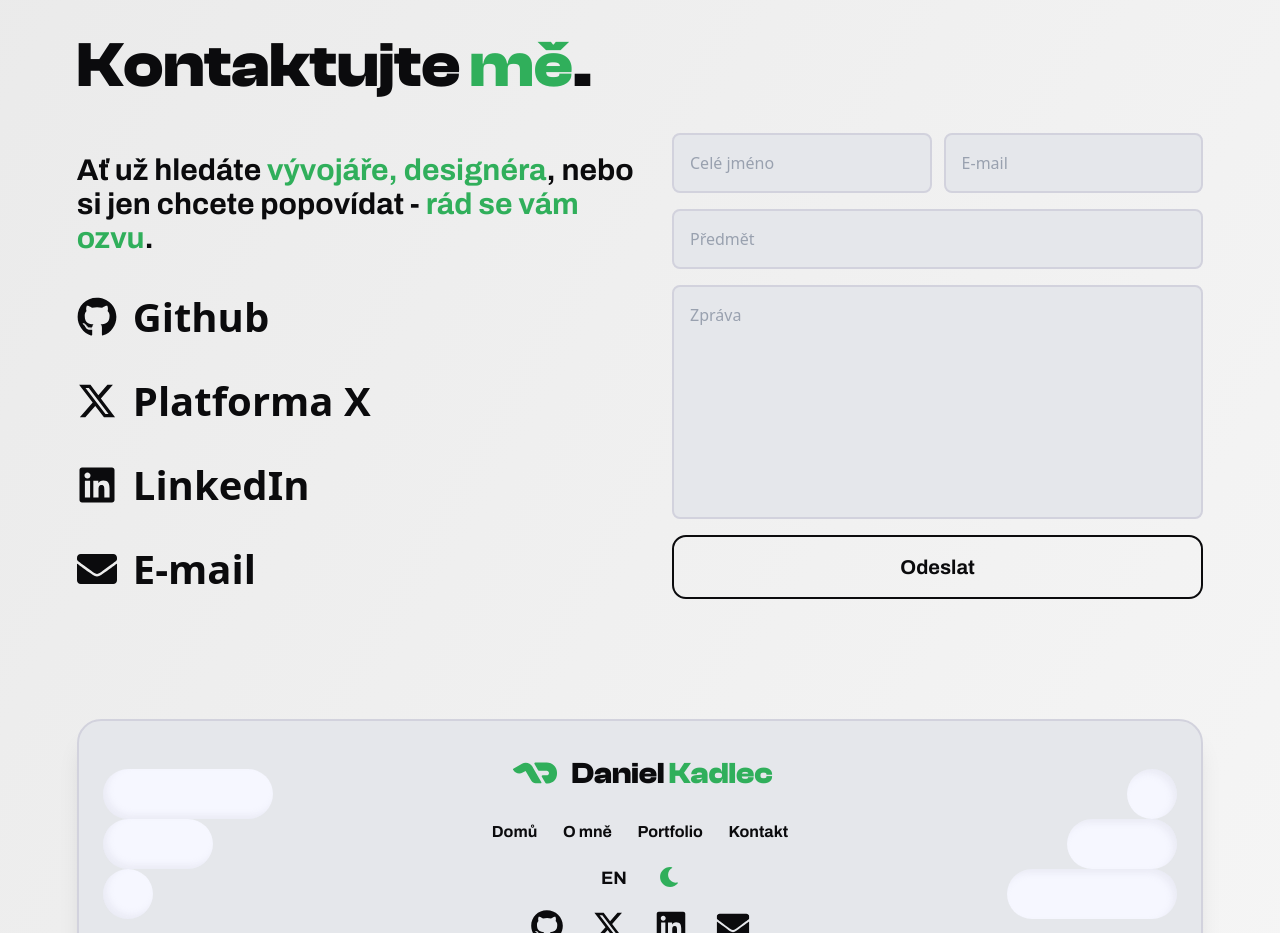
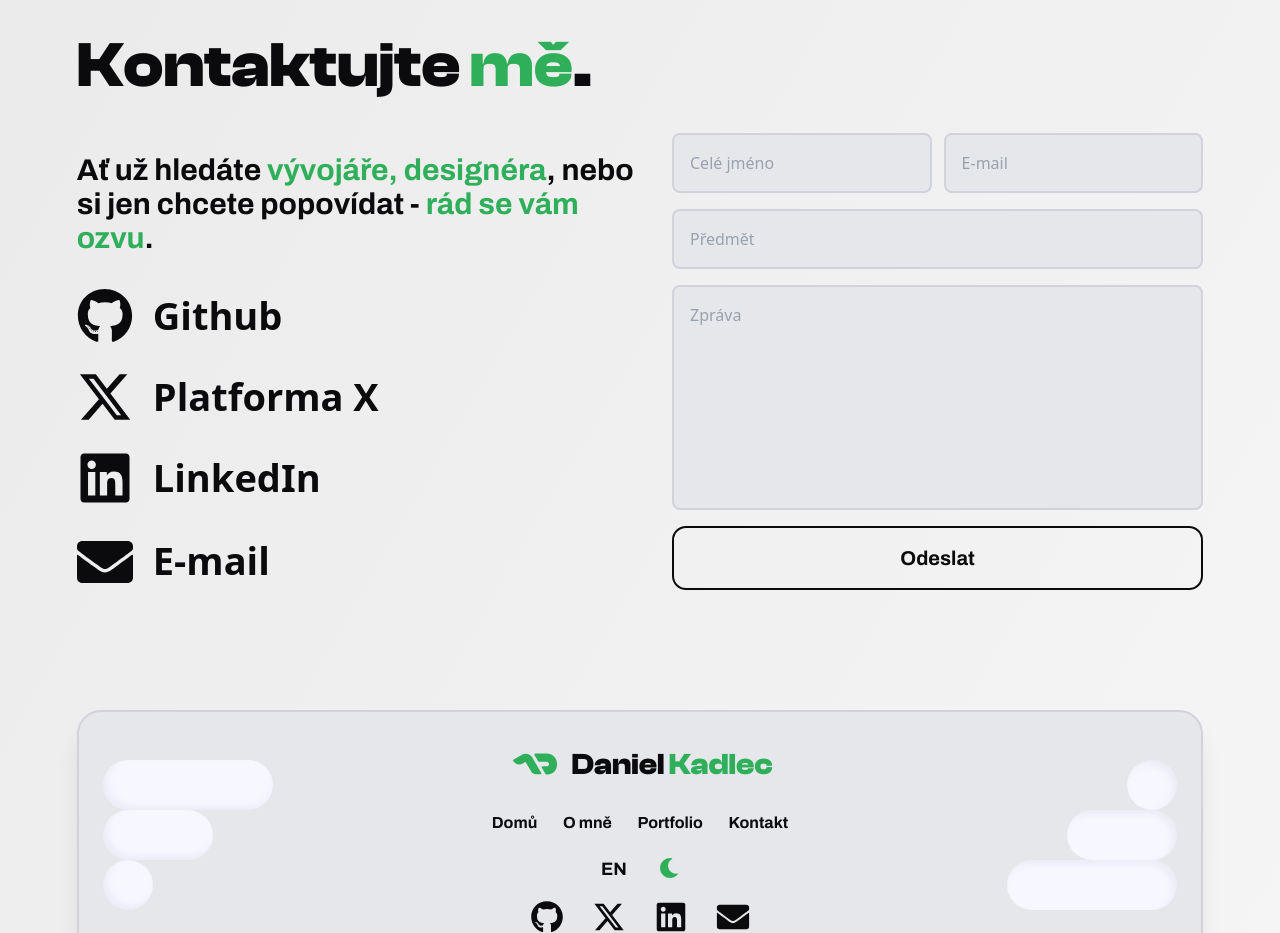
Before and after one commit to Decayyer107/Daniel-Kadlec, a Next.js app: page / in a window 1280 px wide. Shown: the part 3600-4533 px from the top of the page. Built offline with nearby package versions, Linux system fonts and the light colour scheme.

Commit message:
feat: added contact form animation

```diff
--- a/src/app/sections/contact.tsx
+++ b/src/app/sections/contact.tsx
@@ -14,6 +14,15 @@ interface ToastItem {
     message: string;
     success: boolean | null;
 }
+const container = {
+    hidden: {},
+    visible: { transition: { staggerChildren: 0.2, delayChildren: 0.1 } },
+};
+
+const item = {
+    hidden: { opacity: 0, y: 20, scale: 0.97, filter: "blur(2px)" },
+    visible: { opacity: 1, y: 0, scale: 1, filter: "blur(0px)", transition: { duration: 0.6 } },
+};
 
 export default function Contact() {
     const { dict } = useLanguage();
@@ -24,16 +33,6 @@ export default function Contact() {
         setToasts(prev => [...prev, { id, message, success }]);
         setTimeout(() => setToasts(prev => prev.filter(t => t.id !== id)), 4000);
     }
-
-    const container = {
-        hidden: {},
-        visible: { transition: { staggerChildren: 0.2, delayChildren: 0.1 } },
-    };
-
-    const item = {
-        hidden: { opacity: 0, y: 20, scale: 0.97 },
-        visible: { opacity: 1, y: 0, scale: 1, transition: { duration: 0.6 } },
-    };
 
     return (
         <>
@@ -55,7 +54,6 @@ export default function Contact() {
                         <motion.p variants={item} className="text text-body-large font-bold">
                             {dict.contact.paragraph()}
                         </motion.p>
-
                         <SocialLinks/>
                     </motion.div>
 
@@ -71,25 +69,32 @@ export default function Contact() {
 function SocialLinks() {
     const { dict } = useLanguage();
     const links = [
-        { href: "https://github.com/Decayyer107", label: "Github", icon: <FaGithub /> },
-        { href: "https://x.com/dan_kadlec", label: dict.contact.contact_twitter, icon: <FaXTwitter /> },
-        { href: "https://www.linkedin.com/in/daniel-kadlec-903759379/", label: "LinkedIn", icon: <FaLinkedin /> },
-        { href: "mailto:kontakt@danielkadlec.cz", label: "E-mail", icon: <FaEnvelope /> },
+        { href: "https://github.com/Decayyer107", label: "Github", icon: <FaGithub className="contact-icon" /> },
+        { href: "https://x.com/dan_kadlec", label: dict.contact.contact_twitter, icon: <FaXTwitter className="contact-icon" /> },
+        { href: "https://www.linkedin.com/in/daniel-kadlec-903759379/", label: "LinkedIn", icon: <FaLinkedin className="contact-icon" /> },
+        { href: "mailto:kontakt@danielkadlec.cz", label: "E-mail", icon: <FaEnvelope className="contact-icon mt-1" /> },
     ];
 
     return (
-        <div className="text text-[clamp(24px,3vw,36px)] font-bold flex justify-between px-10 xs:px-0 xs:grid xs:grid-cols-2 lg:flex lg:flex-col gap-6 mt-8">
+        <motion.div
+            className="text text-[clamp(20px,2vw,34px)] font-bold flex justify-center px-10 xs:px-0 xs:grid xs:grid-cols-2 lg:flex lg:flex-col gap-12 xs:gap-6 mt-8"
+            initial="hidden"
+            whileInView="visible"
+            variants={container}
+            viewport={{ once: true, amount: 0.5 }}
+        >
             {links.map(({ href, label, icon }) => (
-                <a
+                <motion.a
                     key={href}
                     href={href}
                     target="_blank"
-                    className="cursor-pointer w-fit hover:underline flex items-center gap-4 text-[40px]"
+                    variants={item}
+                    className="cursor-pointer w-fit hover:underline flex items-center gap-5 text-[40px]"
                 >
                     {icon}
-                    <span className="hidden xs:inline">{label}</span>
-                </a>
+                    <span className="hidden xs:inline text-[clamp(24px,4vw,38px)]">{label}</span>
+                </motion.a>
             ))}
-        </div>
+        </motion.div>
     );
 }
--- a/src/components/ContactForm.tsx
+++ b/src/components/ContactForm.tsx
@@ -81,6 +81,20 @@ export default function ContactForm({showToast }: ContactFormProps) {
     function handleInputChange(field: keyof typeof errors) {
         setErrors((prev) => ({ ...prev, [field]: false }));
     }
+    const container = {
+        hidden: { opacity: 0, y: 40, scale: 0.97, filter: "blur(8px)" },
+        visible: {
+            opacity: 1,
+            y: 0,
+            scale: 1,
+            filter: "blur(0px)",
+            transition: {
+                duration: 0.8,
+                ease: "easeOut" as const
+            }
+        },
+    };
+
 
     return (
         <motion.form
@@ -88,8 +102,13 @@ export default function ContactForm({showToast }: ContactFormProps) {
             id="contactform"
             onSubmit={submitForm}
             className="flex flex-col gap-4 w-full lg:w-1/2 text flex-1"
+            initial="hidden"
+            whileInView="visible"
+            variants={container}
+            viewport={{ once: true, amount: 0.5 }}
         >
-            <div className="flex-col xl:flex-row flex justify-between gap-3">
+
+            <motion.div className="flex-col xl:flex-row flex justify-between gap-3">
                 <Input
                     name="name"
                     placeholder={dict.contact.contact_form_name}
@@ -106,7 +125,7 @@ export default function ContactForm({showToast }: ContactFormProps) {
                     }`}
                     onChange={() => handleInputChange("email")}
                 />
-            </div>
+            </motion.div>
 
             <Input
                 name="subject"
@@ -117,7 +136,7 @@ export default function ContactForm({showToast }: ContactFormProps) {
                 onChange={() => handleInputChange("subject")}
             />
 
-            <textarea
+            <motion.textarea
                 name="message"
                 placeholder={dict.contact.contact_form_message}
                 className={`flex-1 min-h-[10rem] bg-gray-200 dark:bg-gray-900 border-2 ${
```
